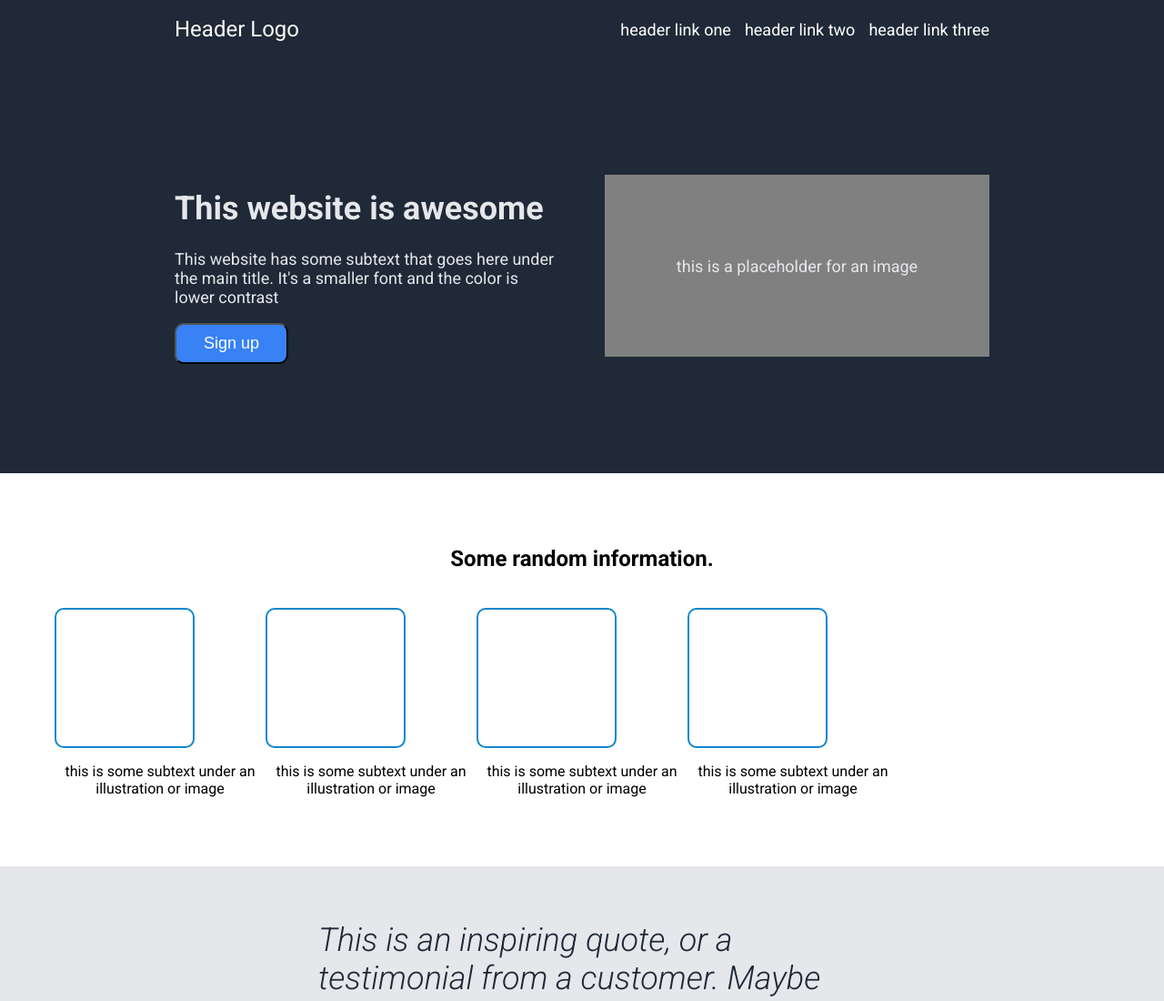
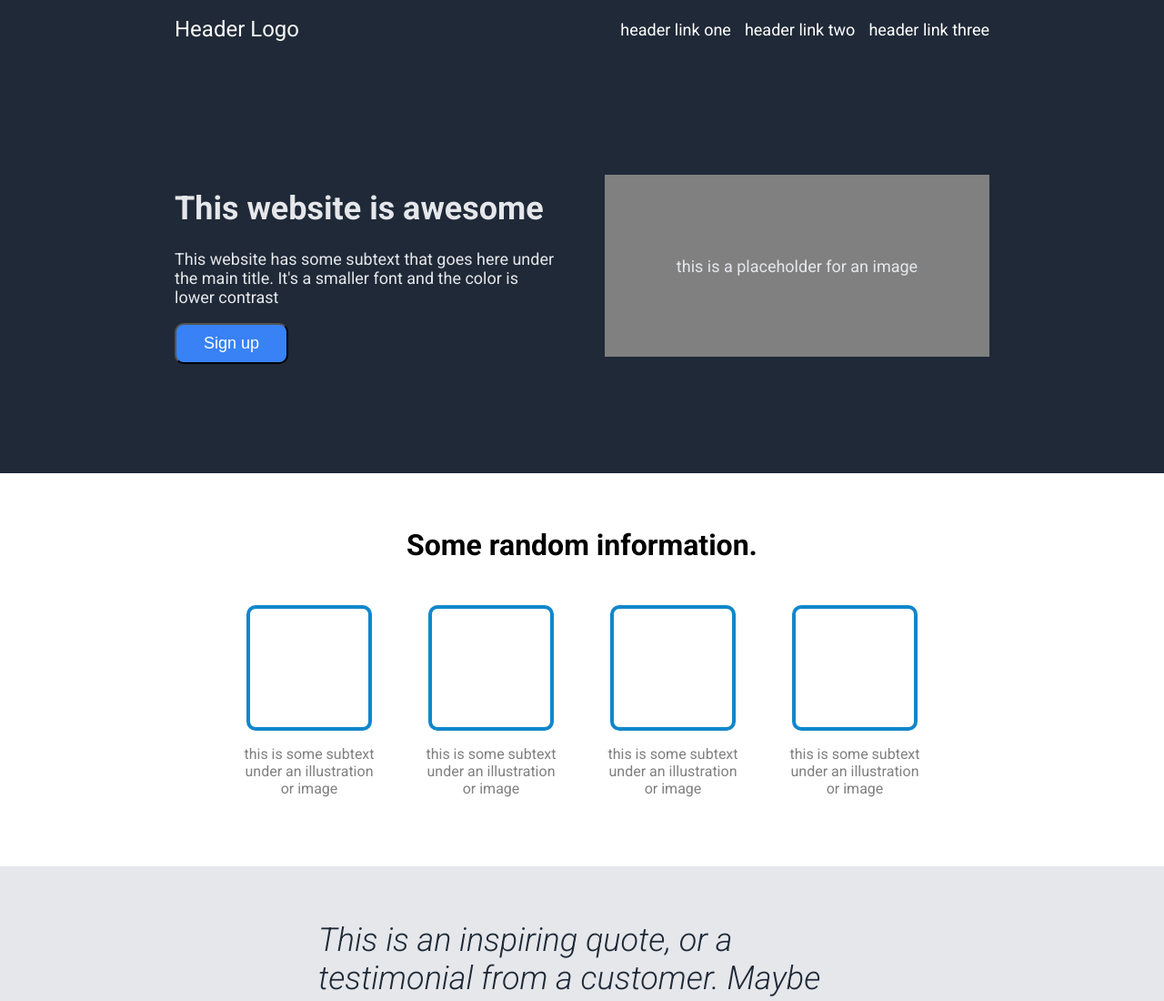
Before and after one commit to kfontana/landing-page, a plain HTML site: page index.html in a window 1280 px wide. Shown: the top 1100 px of the page at 91% size. Drawn offline with Linux system fonts and the light colour scheme.

Commit message:
Modify styles from information section

```diff
--- a/styles.css
+++ b/styles.css
@@ -89,20 +89,33 @@ a {
   gap: 20px;
 }
 
+.information-section > h2 {
+  font-size: 32px;
+  margin-top: 0;
+}
+
 .article-section {
   display: flex;
-  text-align: center;
   flex-wrap: wrap;
+  gap: 50px;
 }
 
 .article-section > article {
-  width: 20%;
+  display: flex;
+  flex-direction: column;
+  align-items: center;
+}
+
+.article-section > article > p {
+  text-align: center;
+  width: 150px;
+  color: grey;
 }
 
 .rounded-border {
-  width: 150px;
-  height: 150px;
-  border: solid 2px rgb(16, 135, 204);
+  width: 130px;
+  height: 130px;
+  border: solid 4px rgb(16, 135, 204);
   border-radius: 10px;
 }
 
```
